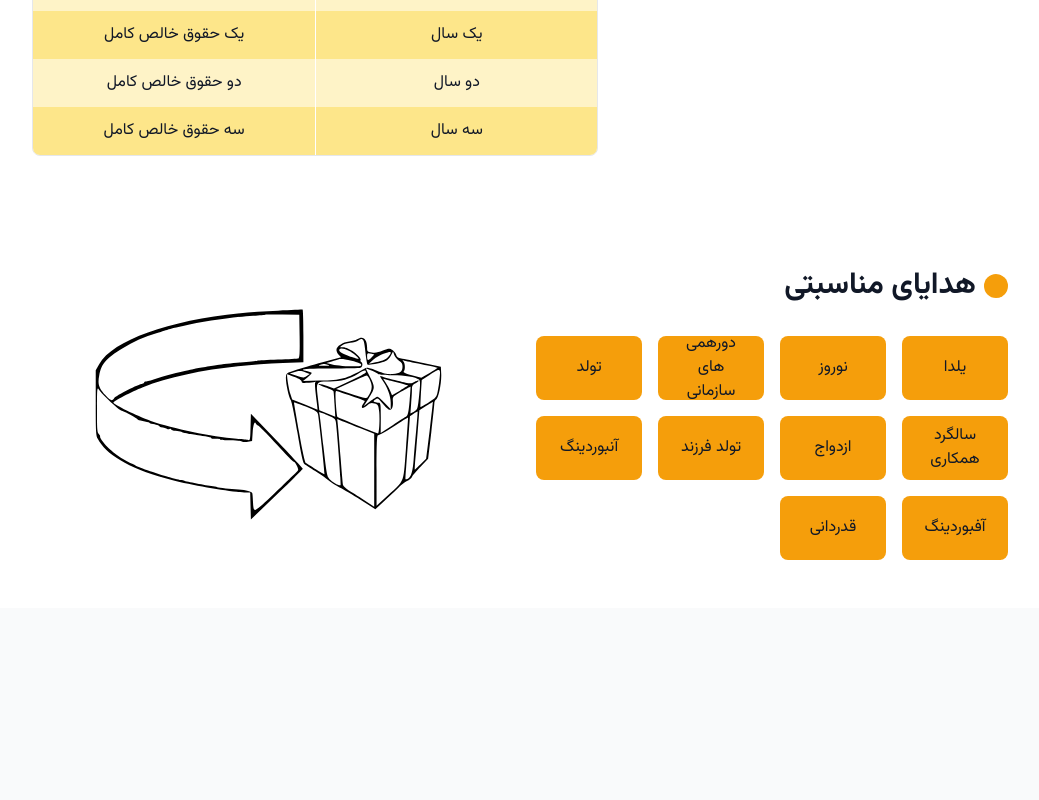
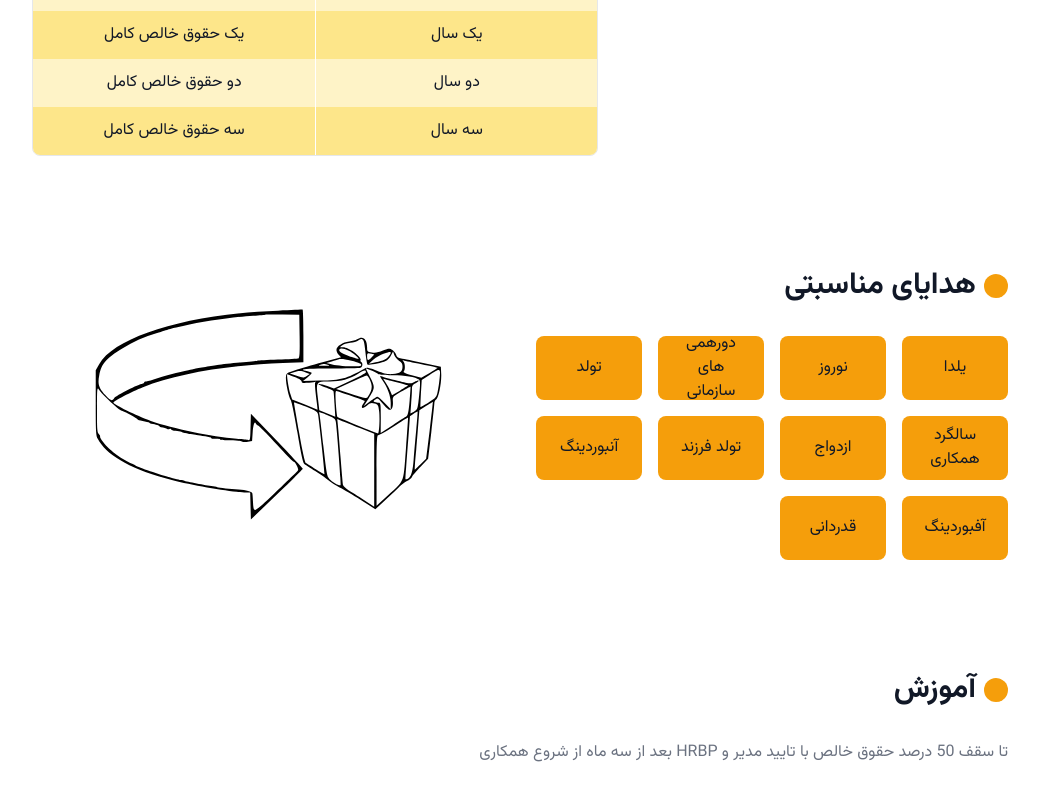
Before and after one commit to espitman/jbm-hr-life, a Nuxt app: page /benefits in a window 1280 px wide. Shown: the part 2318-3118 px from the top of the page, without its empty margins (16-1055 px from the left). Before the commit the page ends 2926 px from the top, so only its background shows below. Built offline with nearby package versions, Linux system fonts and the light colour scheme.

Commit message:
style: update Education component header and text styles to match other components

```diff
--- /dev/null
+++ b/components/benefits/Education.vue
@@ -0,0 +1,20 @@
+<template>
+  <div class="max-w-6xl mx-auto p-6 mt-16" dir="rtl">
+    <!-- Header -->
+    <div class="flex items-center justify-start mb-8">
+      <div class="w-6 h-6 rounded-full bg-amber-500 ml-2"></div>
+      <h1 class="text-3xl font-bold">آموزش</h1>
+    </div>
+
+    <!-- Education Policy -->
+    <div class="text-gray-500 leading-relaxed text-justify">
+      <p>
+        تا سقف 50 درصد حقوق خالص با تایید مدیر و HRBP بعد از سه ماه از شروع همکاری
+      </p>
+    </div>
+  </div>
+</template>
+
+<script setup>
+// No imports needed for this component
+</script>
--- a/pages/benefits.vue
+++ b/pages/benefits.vue
@@ -4,14 +4,15 @@
     <Subsidy />
     <Travel />
     <Gifts />
+    <Education />
   </div>
 </template>
 
 <script setup>
-import BenefitsHeader from '~/components/benefits/Header.vue'
+import Travel from '~/components/benefits/Travel.vue'
 import Subsidy from '~/components/benefits/Subsidy.vue'
-import Travel from '~/components/benefits/Travel.vue'
 import Gifts from '~/components/benefits/Gifts.vue'
+import Education from '~/components/benefits/Education.vue'
 
 definePageMeta({
   layout: 'default'
```
